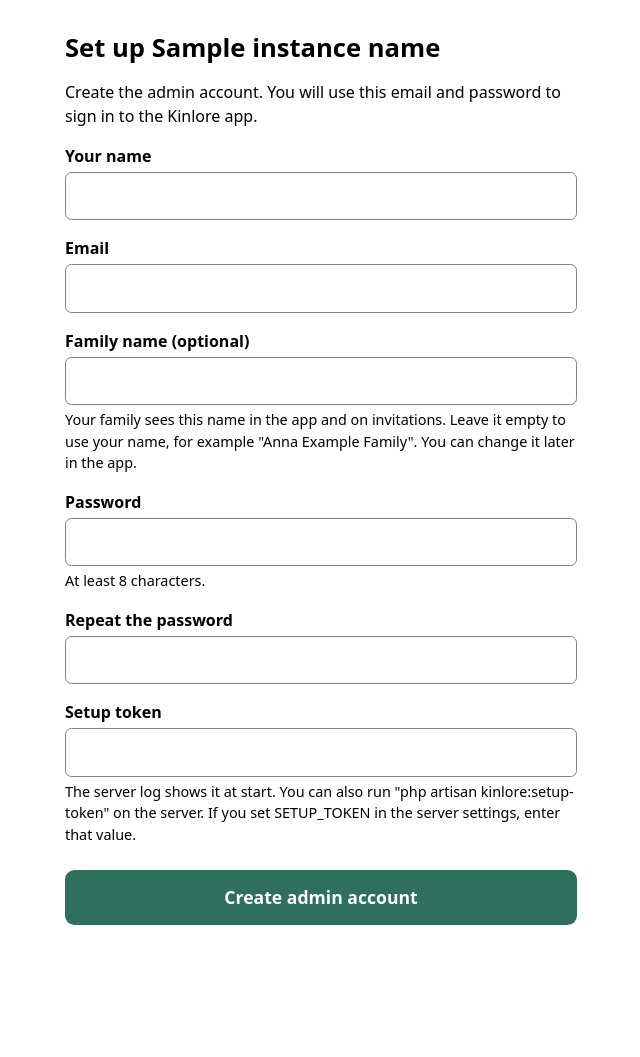
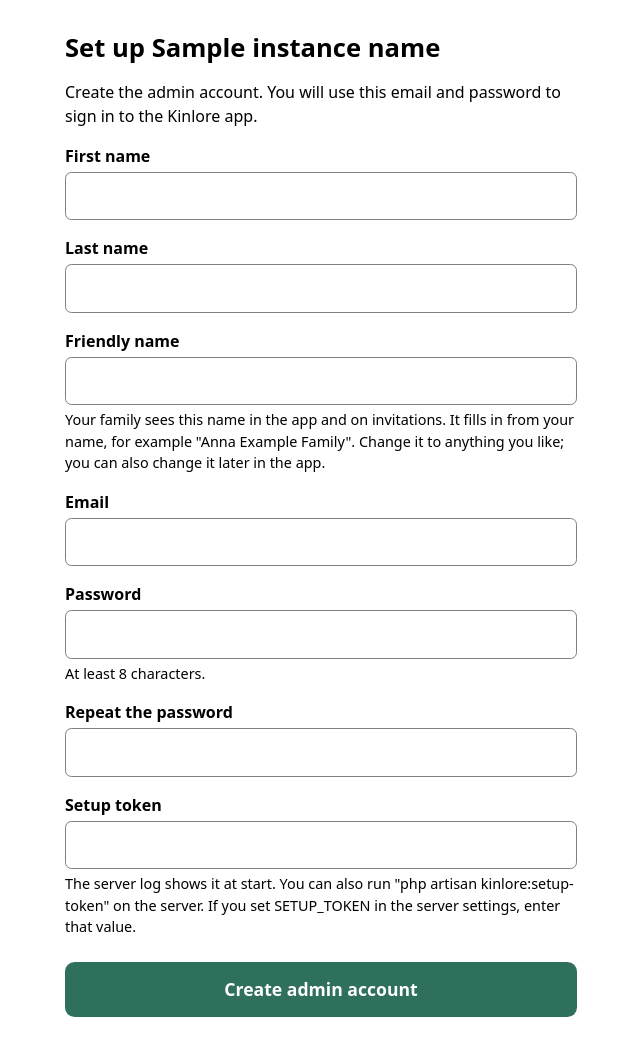
Before and after one commit to Kinlore/kinlore-server, a Laravel app: template kinlore-api/resources/views/setup.blade.php in a window 1280 px wide. Shown: the top 1057 px of the page, without its empty margins (319-959 px from the left). Before the commit the page ends 925 px from the top, so only its background shows below. Run offline with Laravel 12, Linux system fonts and the light colour scheme; the template is opened without the code that fills it: most values are stand-ins (such as "Sample title", 1, 10 or a date in 2020); parts of the project's set-up code (start-up, migrations or seed data) failed here and were passed over.

Commit message:
feat: setup page asks for first and last name and a friendly name that fills in from them
- First name and Last name (both required) replace "Your name"; the account name joins them with one space
- Friendly name replaces the optional family name field: a small script fills it with "<first> <last> Family" until the admin types in it; it is saved as the family name the app shows; empty gives the same suggestion
- Tests: joined name, required fields, length limit, fallback, the name in sync pull; the escaping test checks only for an injected script
- Docs: first-admin guide, API reference, changelog

```diff
--- a/kinlore-api/resources/views/setup.blade.php
+++ b/kinlore-api/resources/views/setup.blade.php
@@ -4,9 +4,10 @@
 
 @php
     $fields = [
-        'name' => ['label' => 'Your name', 'type' => 'text', 'autocomplete' => 'name'],
+        'first_name' => ['label' => 'First name', 'type' => 'text', 'autocomplete' => 'given-name'],
+        'last_name' => ['label' => 'Last name', 'type' => 'text', 'autocomplete' => 'family-name'],
+        'friendly_name' => ['label' => 'Friendly name', 'type' => 'text', 'autocomplete' => 'off', 'optional' => true, 'hint' => 'Your family sees this name in the app and on invitations. It fills in from your name, for example "Anna Example Family". Change it to anything you like; you can also change it later in the app.'],
         'email' => ['label' => 'Email', 'type' => 'email', 'autocomplete' => 'email'],
-        'family_name' => ['label' => 'Family name (optional)', 'type' => 'text', 'autocomplete' => 'off', 'optional' => true, 'hint' => 'Your family sees this name in the app and on invitations. Leave it empty to use your name, for example "Anna Example Family". You can change it later in the app.'],
         'password' => ['label' => 'Password', 'type' => 'password', 'autocomplete' => 'new-password', 'hint' => 'At least 8 characters.'],
         'password_confirmation' => ['label' => 'Repeat the password', 'type' => 'password', 'autocomplete' => 'new-password'],
         'setup_token' => ['label' => 'Setup token', 'type' => 'password', 'autocomplete' => 'off', 'hint' => 'The server log shows it at start. You can also run "php artisan kinlore:setup-token" on the server. If you set SETUP_TOKEN in the server settings, enter that value.'],
@@ -37,4 +38,23 @@
         @endforeach
         <button type="submit">Create admin account</button>
     </form>
+    <script>
+        // Fill "Friendly name" from the first and last name until the admin types in it. Without script, the
+        // field stays as typed, and the server uses the same suggestion when it is empty.
+        (() => {
+            const first = document.getElementById('first_name');
+            const last = document.getElementById('last_name');
+            const friendly = document.getElementById('friendly_name');
+            const suggestion = () => {
+                const full = `${first.value} ${last.value}`.trim().replace(/\s+/g, ' ');
+                return full ? `${full.slice(0, {{ \App\Services\FamilyService::NAME_MAX_LENGTH - 7 }}).trim()} Family` : '';
+            };
+            // A value from a failed submit counts as the admin's own when it differs from the suggestion.
+            let own = friendly.value !== '' && friendly.value !== suggestion();
+            const fill = () => { if (!own) friendly.value = suggestion(); };
+            first.addEventListener('input', fill);
+            last.addEventListener('input', fill);
+            friendly.addEventListener('input', () => { own = friendly.value.trim() !== ''; if (!own) fill(); });
+        })();
+    </script>
 @endsection
```
Also changed, not shown: docs/reference/api.md (+2 -2 lines), docs/self-hosting/first-admin.md (+4 -3 lines), kinlore-api/app/Http/Controllers/SetupController.php (+8 -1 lines), kinlore-api/app/Http/Requests/Web/SetupRequest.php (+8 -1 lines), kinlore-api/tests/Feature/FamilyNameTest.php (+31 -7 lines), kinlore-api/tests/Feature/WebSetupTest.php (+4 -2 lines), CHANGELOG.md.
